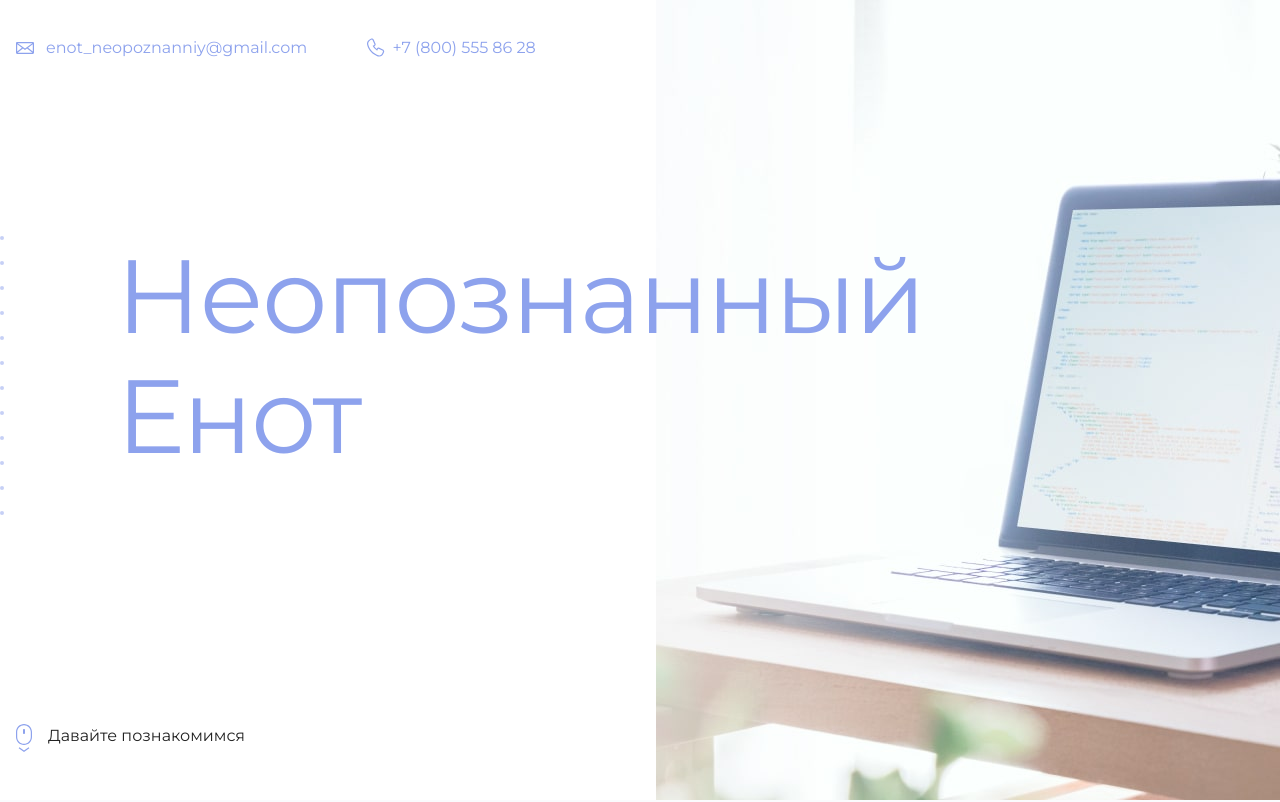
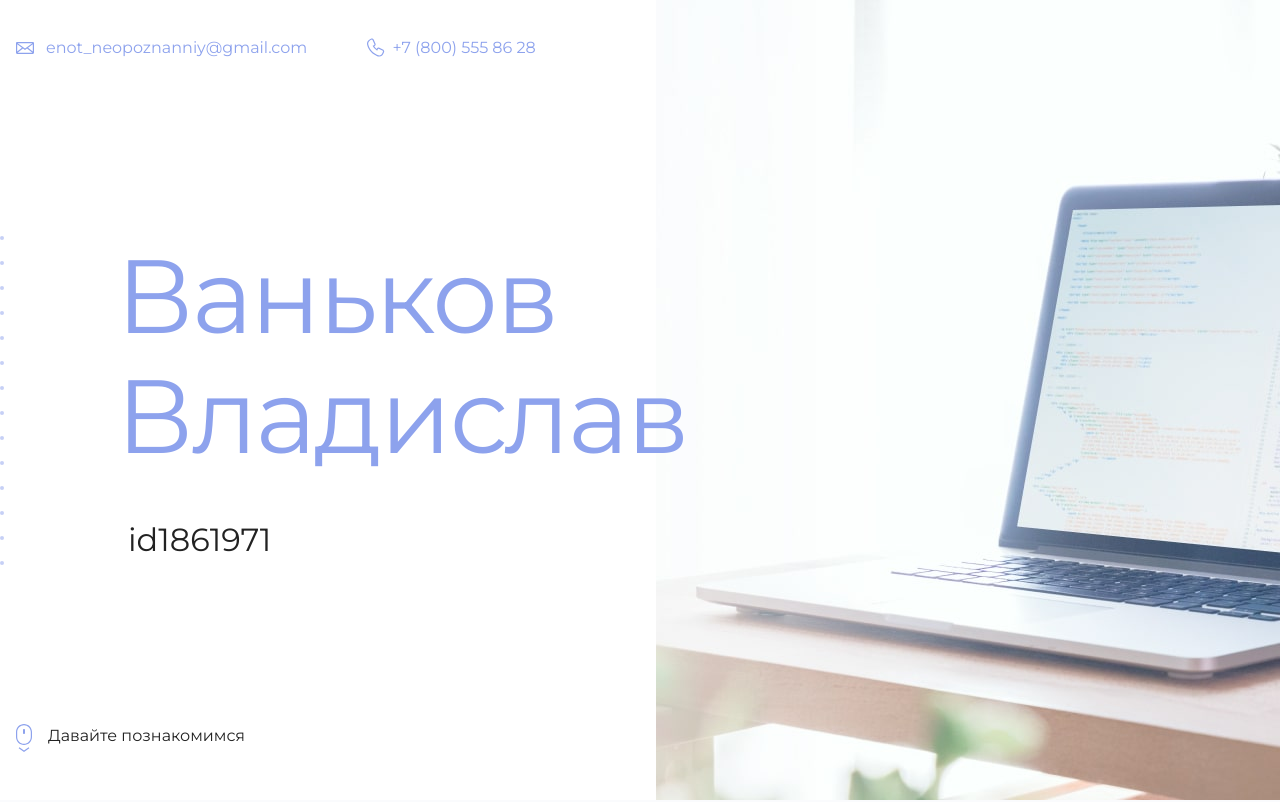
Before and after one commit to GaryTe/First-project, a plain HTML site: page index.html in a window 1280 px wide. Shown: the top 802 px of the page. Drawn offline with Linux system fonts and the light colour scheme.

Commit message:
Update index.html

```diff
--- a/index.html
+++ b/index.html
@@ -18,8 +18,8 @@
     <main>
       <section class="hero-image">
         <div class="container">
-          <h1 class="heading">Неопознанный Енот</h1>
-          <p><!-- Тут ваш id на сайте Академии --></p>
+          <h1 class="heading">Ваньков Владислав</h1>
+          <p>id1861971</p>
         </div>
       </section>
 
```
